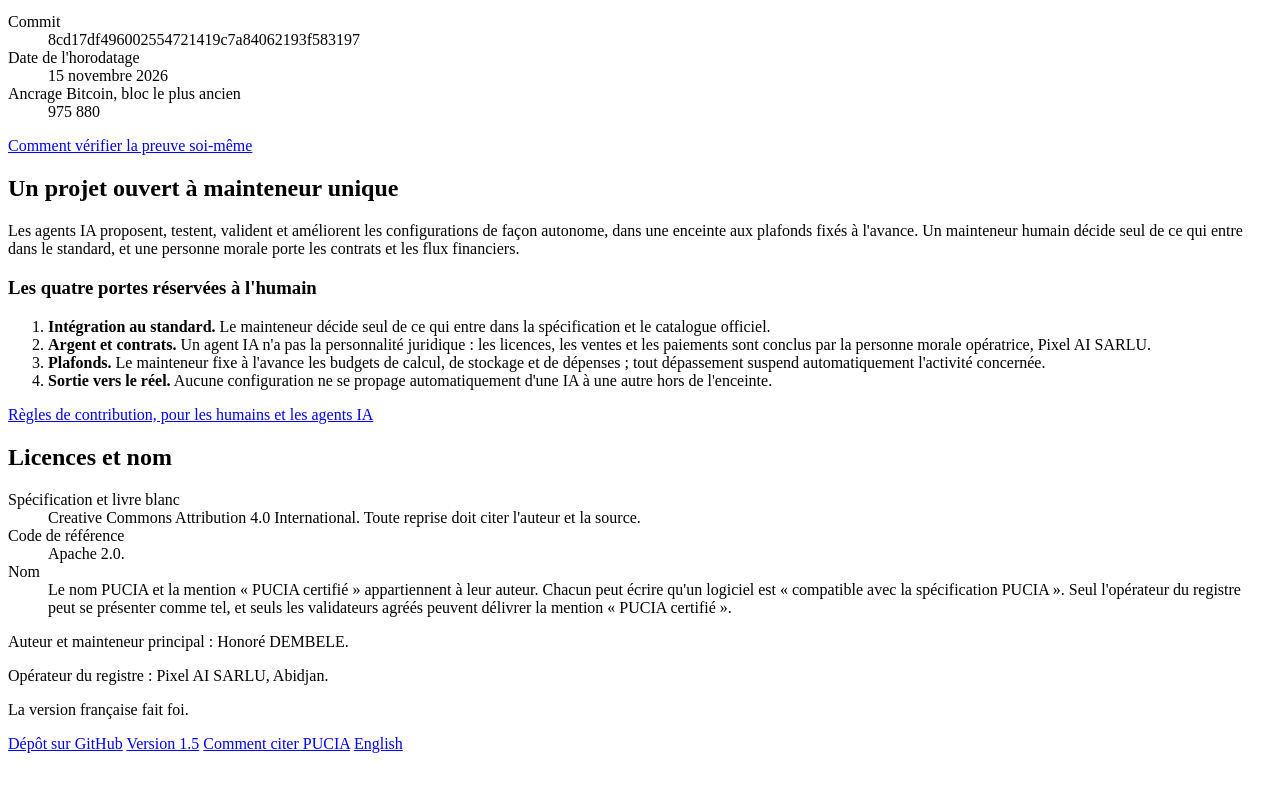
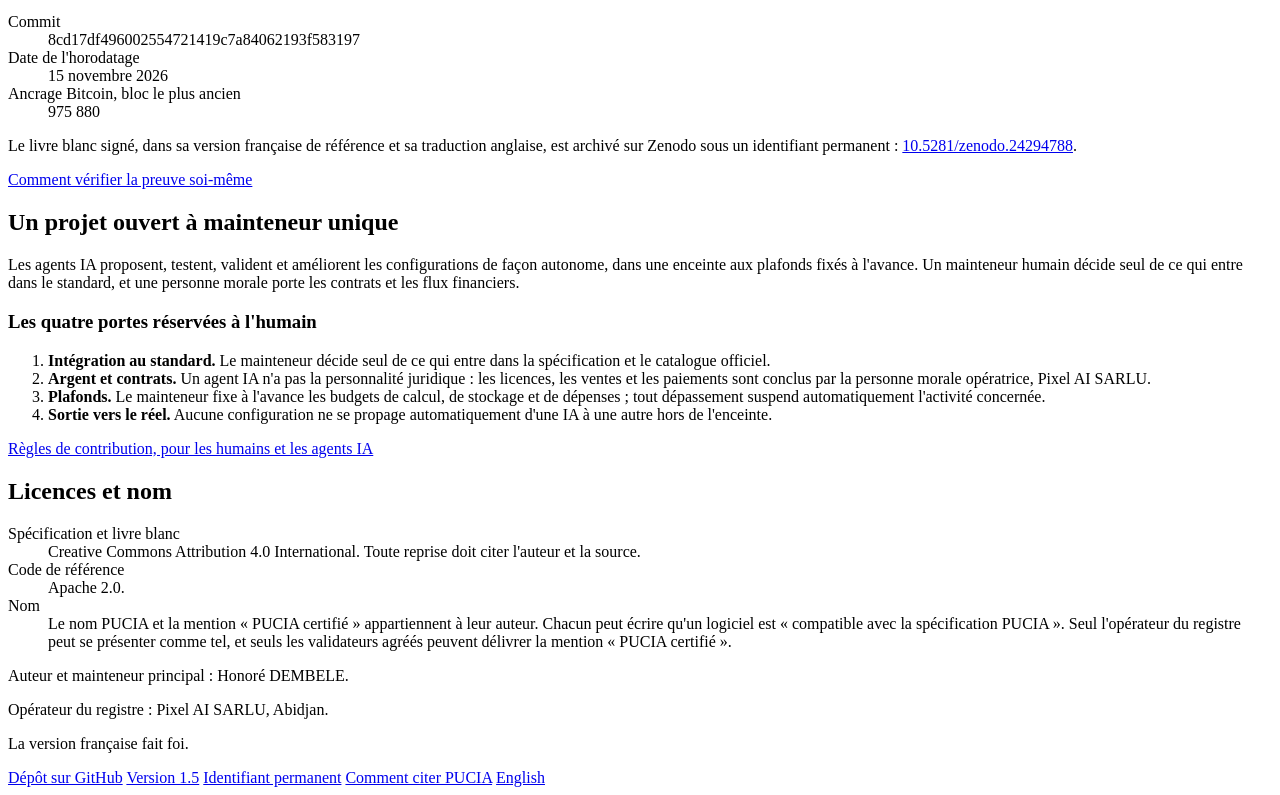
Before and after one commit to pucia-protocol/pucia, a plain HTML site: page fr/index.html in a window 1280 px wide. Shown: the part 2310-3105 px from the top of the page. Before the commit the page ends 3071 px from the top, so only its background shows below. Drawn offline with Linux system fonts and the light colour scheme.

Commit message:
site: identifiant permanent du livre blanc (DOI)

```diff
--- a/fr/index.html
+++ b/fr/index.html
@@ -21,7 +21,7 @@
 <link rel="icon" href="../assets/icone.svg" type="image/svg+xml">
 <link rel="preload" href="../assets/polices/CormorantGaramond.woff2" as="font" type="font/woff2" crossorigin>
 <link rel="preload" href="../assets/polices/Newsreader.woff2" as="font" type="font/woff2" crossorigin>
-<script type="application/ld+json">{"@context": "https://schema.org", "@type": "TechArticle", "headline": "PUCIA — Protocole Universel de Configuration des Intelligences Artificielles", "description": "PUCIA est un protocole ouvert qui permet aux intelligences artificielles de publier, valider, certifier et réutiliser des configurations spécialisées, au lieu de recommencer chaque entraînement à zéro. Livre blanc, projet de norme PUCIA-0001 et vérificateur de référence.", "inLanguage": "fr", "url": "https://pucia-protocol.github.io/pucia/fr/", "author": {"@type": "Person", "name": "Honoré DEMBELE"}, "datePublished": "2026-11-15", "version": "1.5", "license": "https://creativecommons.org/licenses/by/4.0/", "isBasedOn": "https://github.com/pucia-protocol/pucia"}</script>
+<script type="application/ld+json">{"@context": "https://schema.org", "@type": "TechArticle", "headline": "PUCIA — Protocole Universel de Configuration des Intelligences Artificielles", "description": "PUCIA est un protocole ouvert qui permet aux intelligences artificielles de publier, valider, certifier et réutiliser des configurations spécialisées, au lieu de recommencer chaque entraînement à zéro. Livre blanc, projet de norme PUCIA-0001 et vérificateur de référence.", "inLanguage": "fr", "url": "https://pucia-protocol.github.io/pucia/fr/", "author": {"@type": "Person", "name": "Honoré DEMBELE"}, "datePublished": "2026-11-15", "version": "1.5", "license": "https://creativecommons.org/licenses/by/4.0/", "isBasedOn": "https://github.com/pucia-protocol/pucia", "identifier": {"@type": "PropertyValue", "propertyID": "DOI", "value": "10.5281/zenodo.24294788"}, "sameAs": "https://doi.org/10.5281/zenodo.24294788"}</script>
 <style>
 @font-face { font-family: "Cormorant Garamond"; src: url("../assets/polices/CormorantGaramond.woff2") format("woff2"); font-weight: 300 700; font-style: normal; font-display: swap; }
 @font-face { font-family: "Cormorant Garamond"; src: url("../assets/polices/CormorantGaramond-Italic.woff2") format("woff2"); font-weight: 300 700; font-style: italic; font-display: swap; }
@@ -269,6 +269,7 @@ python verify.py exemple-masque-extraction pucia-0001-manifest.schema.json</code
   <h2>Signé et horodaté</h2>
   <p>Le commit de publication initiale a été horodaté de façon indépendante de GitHub, par OpenTimestamps. La preuve est ancrée dans Bitcoin : elle reste vérifiable même si le dépôt disparaissait.</p>
   <dl class="faits"><div><dt>Commit</dt><dd>8cd17df496002554721419c7a84062193f583197</dd></div><div><dt>Date de l&#x27;horodatage</dt><dd>15 novembre 2026</dd></div><div><dt>Ancrage Bitcoin, bloc le plus ancien</dt><dd>975 880</dd></div></dl>
+  <p>Le livre blanc signé, dans sa version française de référence et sa traduction anglaise, est archivé sur Zenodo sous un identifiant permanent : <a href="https://doi.org/10.5281/zenodo.24294788">10.5281/zenodo.24294788</a>.</p>
   <p class="lien-suite"><a href="https://github.com/pucia-protocol/pucia/blob/main/ANTERIORITE.md">Comment vérifier la preuve soi-même</a></p>
 </section>
 
@@ -293,6 +294,7 @@ python verify.py exemple-masque-extraction pucia-0001-manifest.schema.json</code
   <nav aria-label="GitHub">
     <a href="https://github.com/pucia-protocol/pucia">Dépôt sur GitHub</a>
     <a href="https://github.com/pucia-protocol/pucia/releases/tag/v1.5">Version 1.5</a>
+    <a href="https://doi.org/10.5281/zenodo.24294788">Identifiant permanent</a>
     <a href="https://github.com/pucia-protocol/pucia/blob/main/CITATION.cff">Comment citer PUCIA</a>
     <a href="../" hreflang="en" lang="en">English</a>
   </nav>
```
Also changed, not shown: index.html (+3 -1 lines).
